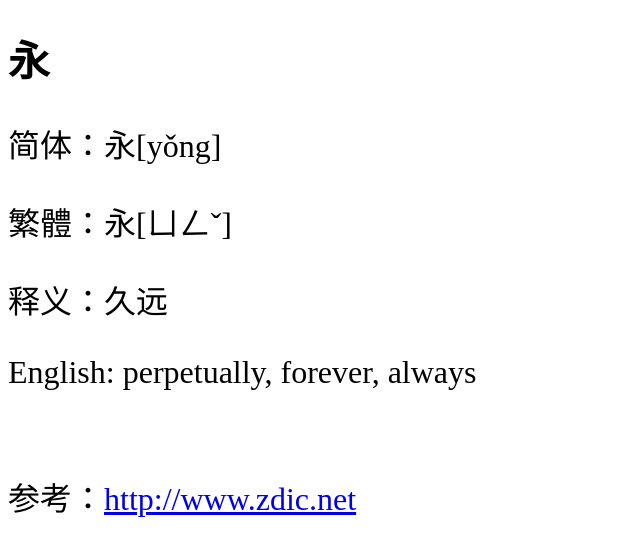
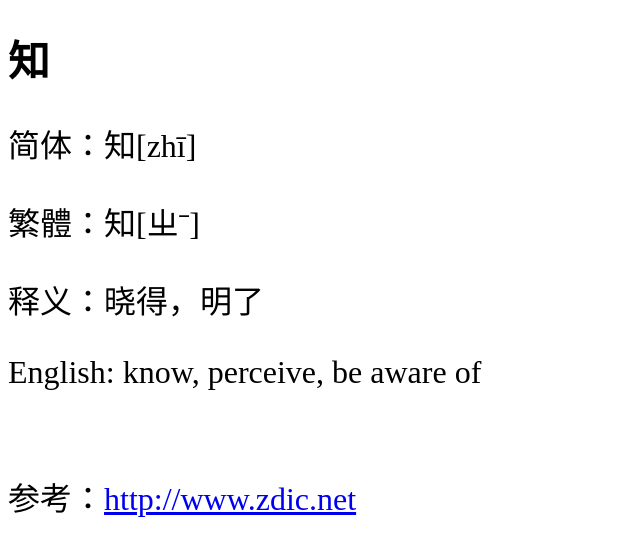
Before and after one commit to shengzhe/livecalligraphy, a Jekyll site: the page built from _posts/2012-08-31-LanTing-258.html, in a window 1280 px wide. Shown: the top 556 px of the page, without its empty margins (0-640 px from the left). Built offline with Jekyll 4.4.1, drawn with Linux system fonts in a browser that asks for light colours; Markdown is read by kramdown in place of the engine named in the settings.

Commit message:
Update 2012-08-31-LanTing-258.html

```diff
--- a/_posts/2012-08-31-LanTing-258.html
+++ b/_posts/2012-08-31-LanTing-258.html
@@ -1,11 +1,11 @@
 ---
 layout: default
-title: 兰亭集序第1个字 (1st character of Lan Ting)
+title: 兰亭集序第258个字 (258th character of Lan Ting)
 ---
-<h1>永</h1>
-<p>简体：永[yǒng]</p>
-<p>繁體：永[ㄩㄥˇ]</p>
-<p>释义：久远</p>
-<p>English: perpetually, forever, always</p>
+<h1>知</h1>
+<p>简体：知[zhī]</p>
+<p>繁體：知[ㄓˉ]</p>
+<p>释义：晓得，明了</p>
+<p>English: know, perceive, be aware of</p>
 <br/>
-<p>参考：<a href="http://www.zdic.net/zd/zi/ZdicE6ZdicB0ZdicB8.htm">http://www.zdic.net</a></p>
+<p>参考：<a href="http://www.zdic.net/z/1f/js/77E5.htm">http://www.zdic.net</a></p>
```
